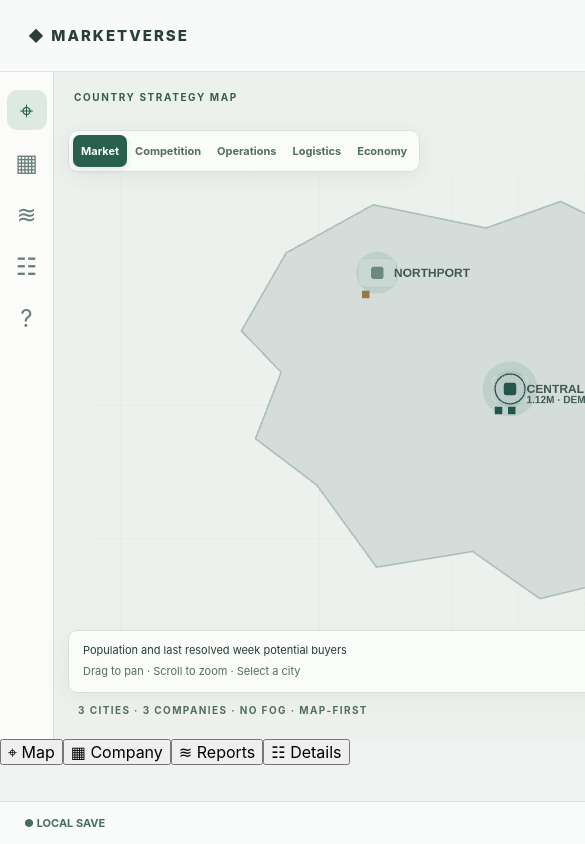
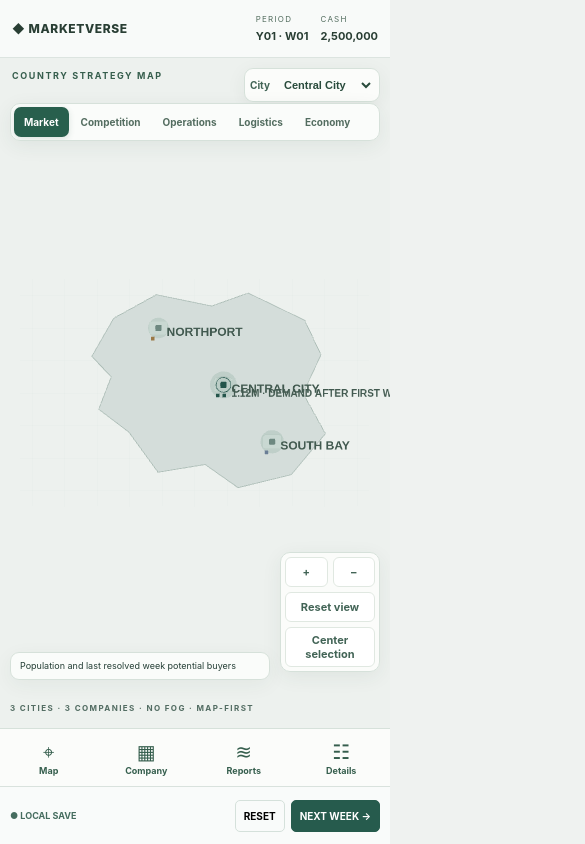
Before and after one commit to Khanhsz/marketverse, a React (Vite) app: page / in a window 390 px wide. Shown: the top 844 px of the page, 585 px wide, since content can reach past the window. Built offline with nearby package versions, Linux system fonts and the light colour scheme.

Commit message:
fix(mobile): prevent horizontal overflow and add responsive atlas shell

```diff
--- a/src/ui/styles.css
+++ b/src/ui/styles.css
@@ -687,3 +687,49 @@ canvas:focus-visible {
 .rail button[aria-pressed='true']{background:#dceae1;color:#245a46}
 @media(max-width:1100px){.mapLayers{left:14px;top:58px}.mapLayers button{padding:9px 8px}.mapLegend{left:14px;right:192px}}
 @media(prefers-reduced-motion:reduce){.mapLayers button,.rail button{transition:none}}
+
+
+/* Mobile Strategic Atlas V1 — isolate small-screen layout from desktop */
+.mobileNav,.mobilePanelClose{display:none}
+@media(max-width:849px){
+ html,body,#root{margin:0;width:100%;max-width:100%;height:100%;overflow:hidden}
+ .app{width:100%;max-width:100%;min-width:0;height:100dvh;display:grid;grid-template-rows:58px minmax(0,1fr) 58px calc(58px + env(safe-area-inset-bottom));overflow:hidden}
+ .header{padding:0 12px;gap:8px;min-width:0}
+ .logo{font-size:12px;letter-spacing:.6px;white-space:nowrap}
+ .logo span,.metrics>div:last-child{display:none}
+ .metrics{gap:12px;min-width:0}
+ .metrics b{font-size:11px;white-space:nowrap}
+ .metrics small{font-size:8px}
+ .workspace,.workspace.panelCollapsed{display:block;position:relative;min-height:0;min-width:0;overflow:hidden}
+ .rail{display:none}
+ .mapArea{position:absolute;inset:0;min-width:0;overflow:hidden}
+ .map,.mapSurface,.mapSurface canvas{max-width:100%}
+ .overlay{top:12px;left:12px;font-size:9px}
+ .mapLayers{top:45px;left:10px;right:10px;max-width:none;width:auto;display:flex;flex-wrap:nowrap;overflow-x:auto;gap:2px;padding:3px;scrollbar-width:none}
+ .mapLayers::-webkit-scrollbar{display:none}
+ .mapLayers button{flex:0 0 auto;padding:9px 10px;font-size:10px;white-space:nowrap}
+ .cityPicker{top:10px;right:10px;font-size:10px;padding:3px 5px;max-width:45%}
+ .cityPicker select{min-width:0;width:100px;font-size:11px}
+ .mapControls{right:10px;bottom:56px;width:100px;grid-template-columns:1fr 1fr;padding:4px}
+ .mapControls button{font-size:11px;min-height:30px;padding:5px 2px}
+ .mapLegend{left:10px;right:120px;bottom:48px;max-width:none;padding:7px 9px;font-size:9px;line-height:1.35}
+ .mapLegend span{display:none}
+ .mapFoot{left:10px;bottom:15px;font-size:8px;max-width:calc(100% - 20px)}
+ .panel{position:absolute;z-index:9;top:auto;left:0;right:0;bottom:0;width:100%;max-width:100%;height:auto;max-height:75%;overflow:auto;overscroll-behavior:contain;border:1px solid var(--atlas-line);border-radius:18px 18px 0 0;padding:24px 18px calc(18px + env(safe-area-inset-bottom));box-shadow:0 -10px 32px #233e3528}
+ .panel[hidden]{display:none}
+ .mobilePanelClose{display:block;position:sticky;top:0;float:right;z-index:2;width:32px;height:32px;border:0;border-radius:50%;background:#e4ece6;color:#254f3e;font-size:22px}
+ .mobileNav{display:flex;align-items:stretch;justify-content:space-around;background:#fbfcfa;border-top:1px solid #d6e1da}
+ .mobileNav button{flex:1;display:flex;flex-direction:column;align-items:center;justify-content:center;gap:1px;border:0;background:transparent;color:#355e4d;font-size:20px}
+ .mobileNav button span{font-size:9px;font-weight:700}
+ .footer{padding:0 10px;padding-bottom:env(safe-area-inset-bottom);min-width:0;gap:8px}
+ .footer>div:first-child{font-size:9px;white-space:nowrap}
+ .footer span{display:none}
+ .actions{gap:6px}
+ .actions button{padding:9px 8px;font-size:10px;white-space:nowrap}
+ .planner{width:calc(100vw - 16px);max-height:calc(100dvh - 24px);padding:16px}
+ .modalShade{padding:8px}
+ .formRow input,.formRow select{width:min(100%,240px)}
+ .reports{max-width:100%;overflow-x:auto}
+ .saveWarning{left:8px;right:8px;top:64px}
+}
+@media(max-width:370px){.metrics>div:nth-child(2){display:none}.cityPicker{max-width:48%}.mapLegend{right:116px}}
```
